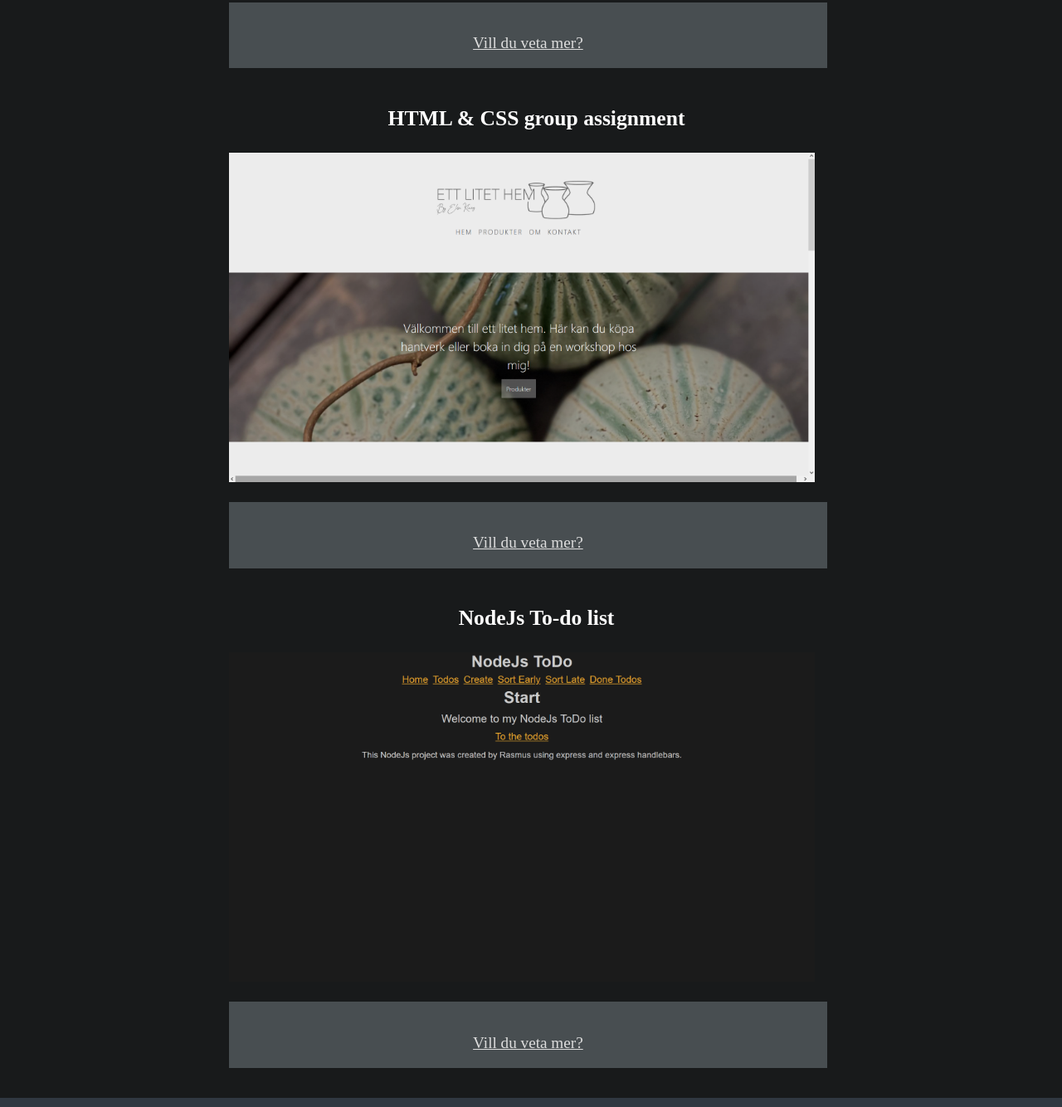
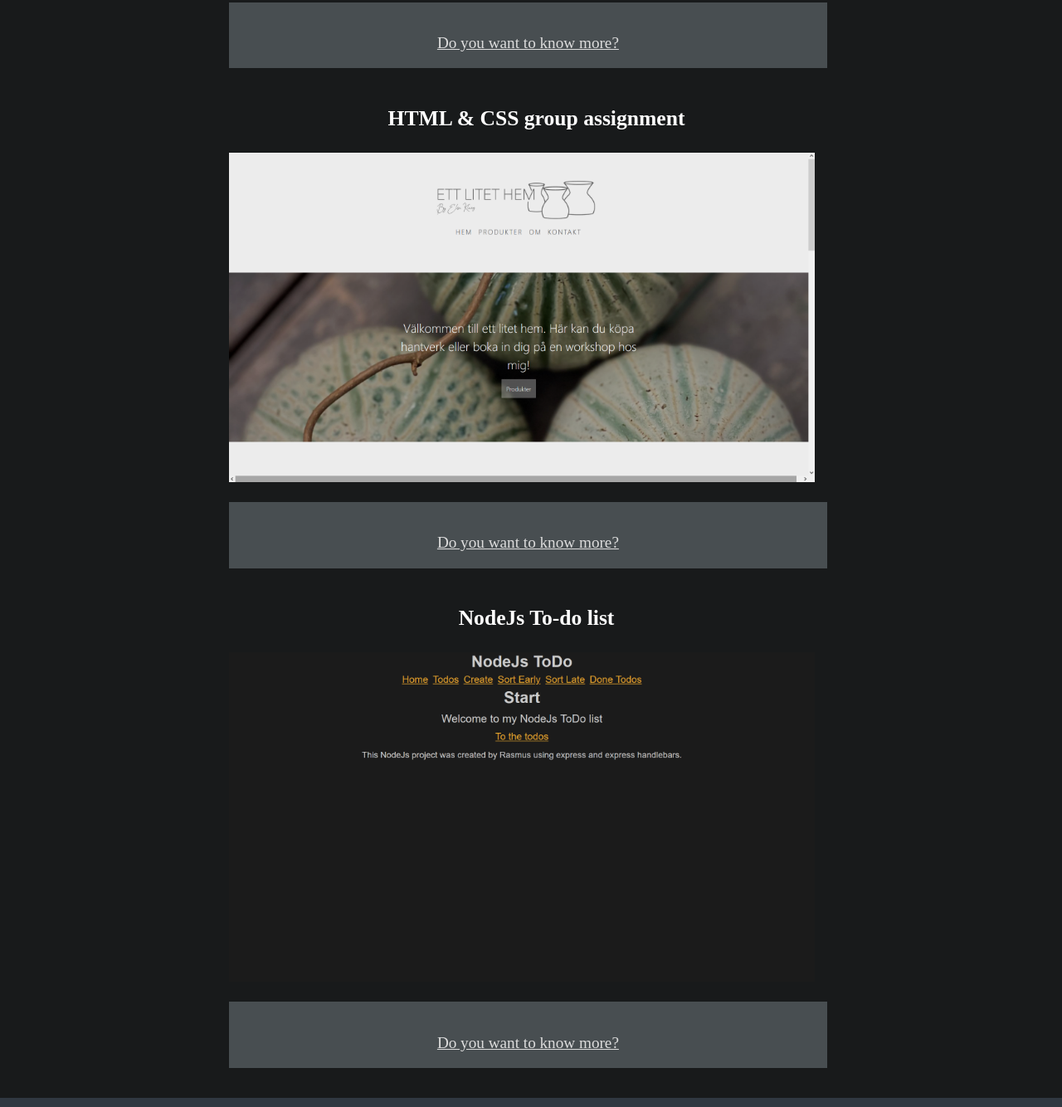
Before and after one commit to Rasweb/Personal-portfolio, a website: page index.html in a window 1280 px wide. Shown: the part 2798-4132 px from the top of the page at 83% size. Drawn offline with Linux system fonts and the light colour scheme.

Commit message:
fixed a language problem

```diff
--- a/index.html
+++ b/index.html
@@ -65,7 +65,7 @@
             <a
               href="https://github.com/Rasweb/HTML-CSS-Uppgift2.git"
               target="_blank"
-              >Vill du veta mer?</a
+              >Do you want to know more?</a
             >
           </div>
         </li>
@@ -82,7 +82,7 @@
             <a
               href="https://github.com/Rasweb/JavaScript-BasicCourse-Assignment1.git"
               target="_blank"
-              >Vill du veta mer?</a
+              >Do you want to know more?</a
             >
           </div>
         </li>
@@ -99,7 +99,7 @@
             <a
               href="https://github.com/ViggoOhlsson/Project_Butik.git"
               target="_blank"
-              >Vill du veta mer?</a
+              >Do you want to know more?</a
             >
           </div>
         </li>
@@ -116,7 +116,7 @@
             <a
               href="https://github.com/FannyRosen/ettlitethem.git"
               target="_blank"
-              >Vill du veta mer?</a
+              >Do you want to know more?</a
             >
           </div>
         </li>
@@ -131,7 +131,7 @@
           <div class="proText">
             <p></p>
             <a href="https://github.com/Rasweb/Nodejs-TODO.git" target="_blank"
-              >Vill du veta mer?</a
+              >Do you want to know more?</a
             >
           </div>
         </li>
```
Also changed, not shown: Google lighthouse desktop.png (added), Google lighthouse mobile.png (added).
